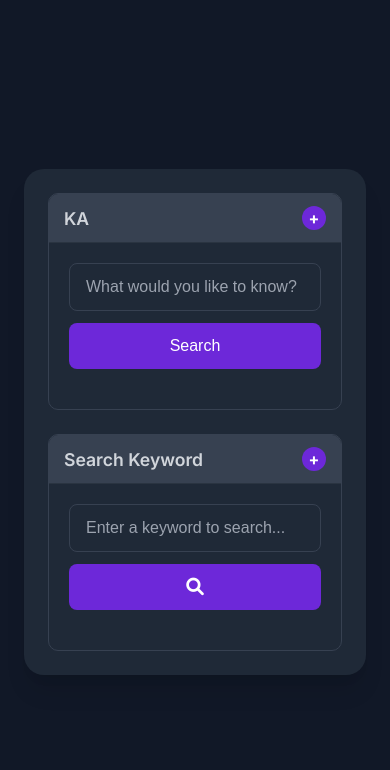
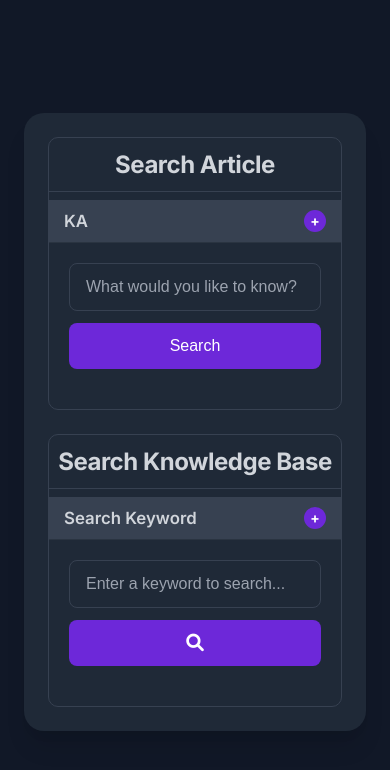
Before and after one commit to aiagentia/QuestionAgent, a website: page index.html in a window 390 px wide. Drawn offline with Linux system fonts and the light colour scheme.

Commit message:
Update index.html

```diff
--- a/index.html
+++ b/index.html
@@ -38,14 +38,14 @@
       color: var(--text);
       min-height: 100vh;
       display: flex;
-      align-items: center; /* Vertically center the container if page is taller */
-      justify-content: center; /* Horizontally center the container */
-      padding: 24px; /* Padding around the container */
+      align-items: center;
+      justify-content: center;
+      padding: 24px;
     }
 
     .container {
       width: 100%;
-      max-width: 1400px; /* INCREASED: Allow container to be wider */
+      max-width: 1400px;
       background: var(--card);
       padding: 2.5rem;
       border-radius: 20px;
@@ -54,47 +54,60 @@
 
     .sections-wrapper {
       display: flex;
-      gap: 2.5rem; /* INCREASED: More space between sections */
-      flex-wrap: wrap; /* Allow sections to wrap if not enough space */
+      gap: 2.5rem;
+      flex-wrap: wrap;
     }
 
     .section {
-      flex: 1; /* Allow sections to grow and shrink */
-      min-width: 380px; /* INCREASED: Minimum width for each section */
-                      /* If (min-width * 2 + gap) > sections-wrapper width, they will wrap */
+      flex: 1;
+      min-width: 380px;
       border: 1px solid var(--border-color);
       border-radius: 10px;
-      overflow: hidden; /* Important for border-radius and child overflow */
+      overflow: hidden;
       background-color: var(--card);
       display: flex;
-      flex-direction: column; /* Stack header and content vertically */
+      flex-direction: column;
     }
 
-    .section-main-header {
+    /* --- Main Centered Title for the Entire Section --- */
+    .section-main-heading {
+      font-size: 1.8rem; /* Adjust size as needed */
+      font-weight: 700;
+      color: var(--text);
+      text-align: center;
+      padding: 0.75rem 0; /* Add some padding */
+      margin-bottom: 0.5rem; /* Space below this title */
+      letter-spacing: -0.02em;
+      border-bottom: 1px solid var(--border-color); /* Optional separator */
+    }
+    /* --- End Main Centered Title --- */
+
+
+    .section-clickable-header { /* Renamed from section-main-header for clarity */
       display: flex;
       align-items: center;
       justify-content: space-between;
-      padding: 12px 15px;
+      padding: 10px 15px; /* Slightly less padding */
       cursor: pointer;
       background-color: var(--border-color);
       border-bottom: 1px solid #2a3441;
       transition: background-color 0.2s ease;
-      flex-shrink: 0; /* Prevent header from shrinking */
+      flex-shrink: 0;
     }
-    .section-main-header:hover {
+    .section-clickable-header:hover {
       background-color: #4B5563;
     }
 
-    .section-main-title {
-      font-size: 1.25rem;
+    .section-subtitle { /* For "KA" and "Search Keyword" */
+      font-size: 1.15rem; /* Adjusted size slightly */
       font-weight: 600;
       color: var(--text);
       margin: 0;
     }
 
     .section-expand-minimize-icon {
-      width: 24px;
-      height: 24px;
+      width: 22px; /* Adjusted size slightly */
+      height: 22px;/* Adjusted size slightly */
       border-radius: 50%;
       cursor: pointer;
       display: flex;
@@ -102,7 +115,7 @@
       align-items: center;
       font-weight: bold;
       color: var(--section-icon-symbol-color);
-      font-size: 16px;
+      font-size: 14px; /* Adjusted size slightly */
       line-height: 1;
       transition: background-color 0.3s ease, transform 0.3s ease;
       flex-shrink: 0;
@@ -124,43 +137,40 @@
 
     .section-content {
       padding: 1.25rem;
-      flex-grow: 1; /* Allow content to take available vertical space */
+      flex-grow: 1;
       overflow-y: auto;
       overflow-x: hidden;
-      max-height: 55vh; /* INCREASED: More vertical space before scroll. Adjust as needed (e.g., 450px, 60vh) */
+      max-height: 55vh;
     }
 
-    /* Old expand text button - ensure it's GONE */
     .expand-btn {
       display: none !important;
     }
 
-    /* Full section expansion styles */
     .section.expanded {
-      flex-basis: 100% !important; /* Take full basis when expanded */
-      flex-grow: 1 !important;    /* Allow it to grow to fill */
-      min-width: 100%;           /* Ensure it takes full width */
+      flex-basis: 100% !important;
+      flex-grow: 1 !important;
+      min-width: 100%;
     }
     .section.hidden-by-expansion {
       display: none !important;
     }
 
-
-    /* Media Queries for Responsiveness */
-    /* Adjust breakpoint if sections wrap too early due to increased min-width */
-    /* (380px * 2) + 2.5rem (40px) = 760 + 40 = 800px. So 820px breakpoint is okay. */
     @media (max-width: 820px) {
       .sections-wrapper {
-        flex-direction: column; /* Stack sections vertically */
-        gap: 1.5rem; /* Space between stacked sections */
+        flex-direction: column;
+        gap: 1.5rem;
       }
       .section {
-        flex-basis: auto !important; /* Reset flex-basis for stacking */
-        min-width: auto; /* Allow sections to take full width when stacked */
-        margin-bottom: 0; /* Gap handles spacing */
+        flex-basis: auto !important;
+        min-width: auto;
+        margin-bottom: 0;
+      }
+      .section-main-heading {
+          font-size: 1.6rem; /* Adjust for smaller screens */
       }
       .section-content {
-          max-height: 60vh; /* Potentially allow more height on smaller screens */
+          max-height: 60vh;
       }
     }
 
@@ -305,12 +315,15 @@
       font-weight: 600;
     }
 
-    @media (max-width: 640px) { /* Smaller mobile screens */
+    @media (max-width: 640px) {
       .container {
         padding: 1.5rem;
       }
-      .section-main-title {
-          font-size: 1.1rem;
+      .section-main-heading {
+          font-size: 1.5rem; /* Further adjust for smaller screens */
+      }
+      .section-subtitle {
+          font-size: 1.05rem;
       }
       #askForm, #searchForm {
         flex-direction: column;
@@ -329,8 +342,9 @@
   <div class="container">
     <div class="sections-wrapper">
       <div class="section" id="searchArticleSection">
-        <div class="section-main-header">
-          <div class="section-main-title">KA</div>
+        <h2 class="section-main-heading">Search Article</h2> <!-- RESTORED MAIN TITLE -->
+        <div class="section-clickable-header"> <!-- Renamed for clarity -->
+          <div class="section-subtitle">KA</div> <!-- Renamed for clarity -->
           <span class="section-expand-minimize-icon" data-action="expand"></span>
         </div>
         <div class="section-content">
@@ -353,8 +367,9 @@
       </div>
 
       <div class="section" id="searchKnowledgeSection">
-        <div class="section-main-header">
-          <div class="section-main-title">Search Keyword</div>
+        <h2 class="section-main-heading">Search Knowledge Base</h2> <!-- RESTORED MAIN TITLE -->
+        <div class="section-clickable-header"> <!-- Renamed for clarity -->
+          <div class="section-subtitle">Search Keyword</div> <!-- Renamed for clarity -->
           <span class="section-expand-minimize-icon" data-action="expand"></span>
         </div>
         <div class="section-content">
@@ -620,14 +635,14 @@
       resetSearchBtn.style.display = "none";
     });
 
-    // --- Full Interface Section Expansion Logic (Original Functionality with Icons) ---
+    // --- Full Interface Section Expansion Logic ---
     document.addEventListener('DOMContentLoaded', function () {
         const searchArticleSect = document.getElementById('searchArticleSection');
         const searchKnowledgeSect = document.getElementById('searchKnowledgeSection');
 
-        // Correctly select the icons associated with each main section header
-        const expandArticleIcon = searchArticleSect.querySelector('.section-main-header .section-expand-minimize-icon');
-        const expandKnowledgeIcon = searchKnowledgeSect.querySelector('.section-main-header .section-expand-minimize-icon');
+        // Select the icons from within the .section-clickable-header
+        const expandArticleIcon = searchArticleSect.querySelector('.section-clickable-header .section-expand-minimize-icon');
+        const expandKnowledgeIcon = searchKnowledgeSect.querySelector('.section-clickable-header .section-expand-minimize-icon');
 
 
         function handleFullSectionExpansion(sectionToHandle, iconForSection, otherSection, iconForOtherSection) {
@@ -651,11 +666,12 @@
         }
 
         if (expandArticleIcon && expandKnowledgeIcon) {
-            searchArticleSect.querySelector('.section-main-header').addEventListener('click', () => {
+            // Make the .section-clickable-header trigger the expansion
+            searchArticleSect.querySelector('.section-clickable-header').addEventListener('click', () => {
                 handleFullSectionExpansion(searchArticleSect, expandArticleIcon, searchKnowledgeSect, expandKnowledgeIcon);
             });
 
-            searchKnowledgeSect.querySelector('.section-main-header').addEventListener('click', () => {
+            searchKnowledgeSect.querySelector('.section-clickable-header').addEventListener('click', () => {
                 handleFullSectionExpansion(searchKnowledgeSect, expandKnowledgeIcon, searchArticleSect, expandArticleIcon);
             });
         }
```
